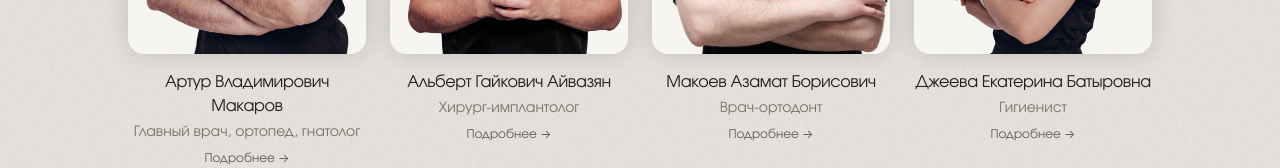
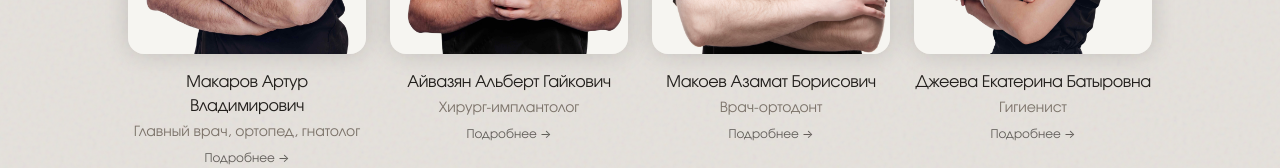
Before and after one commit to timsonyk/bfp-smile-studio, a React (Vite) app: page / in a window 1280 px wide. Shown: the part 3094-3262 px from the top of the page. Built offline with nearby package versions, Linux system fonts and the light colour scheme; the HTML template or start-up script is replaced by a standard one.

Commit message:
Единый формат ФИО (Фамилия Имя Отчество) для всей команды

```diff
--- a/src/data/teamData.ts
+++ b/src/data/teamData.ts
@@ -16,7 +16,7 @@ export interface TeamMember {
 export const teamMembers: TeamMember[] = [
   {
     id: "artur-makarov",
-    name: "Артур Владимирович Макаров",
+    name: "Макаров Артур Владимирович",
     position: "Главный врач, ортопед, гнатолог",
     shortDescription: [
       "Ортопед, гнатолог",
@@ -37,7 +37,7 @@ export const teamMembers: TeamMember[] = [
   },
   {
     id: "albert-ayvazyan",
-    name: "Альберт Гайкович Айвазян",
+    name: "Айвазян Альберт Гайкович",
     position: "Хирург-имплантолог",
     shortDescription: [
       "Современные методики имплантации",
```
